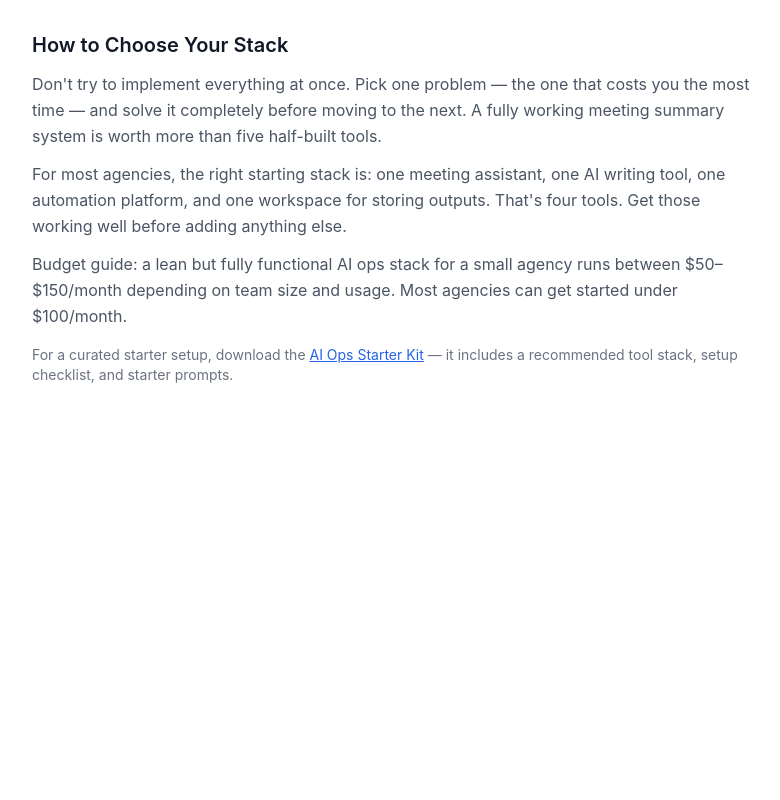
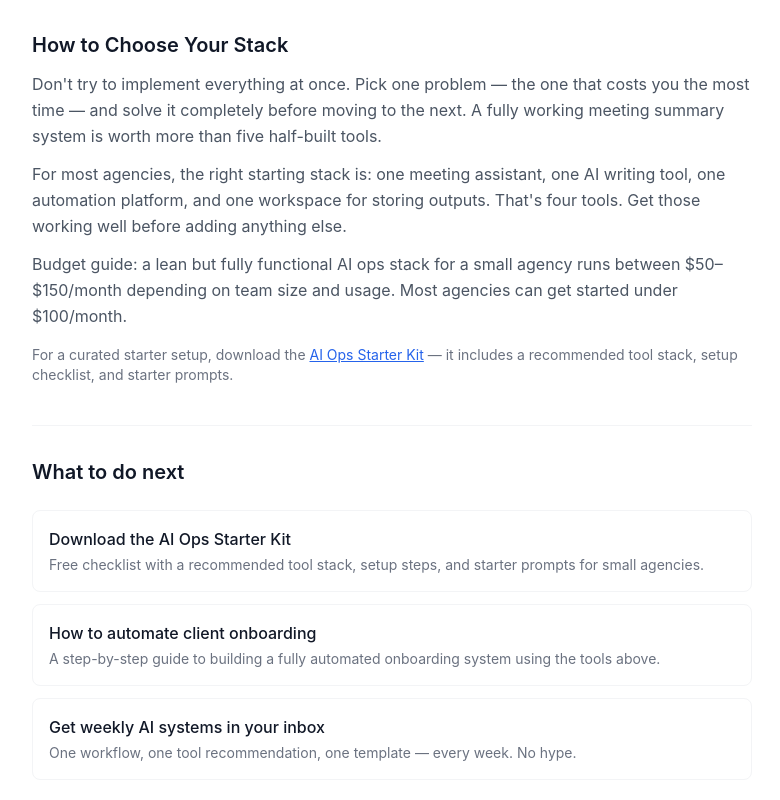
Before and after one commit to veramey/my-website, a Next.js app: page /tools/best-ai-tools-small-agencies in a window 1280 px wide. Shown: the part 2822-3622 px from the top of the page, without its empty margins (248-1028 px from the left). Before the commit the page ends 3287 px from the top, so only its background shows below. Built offline with nearby package versions, Linux system fonts and the light colour scheme.

Commit message:
feat: implement issue #157 (#159)
Implemented by AI Teammate via Claude Code.
Closes #157

Co-authored-by: AI Teammate <agent.ai.native@gmail.com>

```diff
--- a/src/pages/tools/best-ai-tools-small-agencies.tsx
+++ b/src/pages/tools/best-ai-tools-small-agencies.tsx
@@ -169,6 +169,34 @@ export default function BestAiToolsSmallAgencies() {
               — it includes a recommended tool stack, setup checklist, and starter prompts.
             </p>
           </section>
+
+          {/* Final CTA */}
+          <div className="mt-10 border-t border-gray-100 pt-8">
+            <h2 className="text-xl font-semibold text-gray-900">What to do next</h2>
+            <div className="mt-6 space-y-3">
+              <Link
+                href="/templates/client-onboarding-ai-checklist"
+                className="block p-4 border border-gray-100 rounded-lg hover:border-gray-300 transition-colors"
+              >
+                <p className="font-medium text-gray-900">Download the AI Ops Starter Kit</p>
+                <p className="text-sm text-gray-500 mt-1">Free checklist with a recommended tool stack, setup steps, and starter prompts for small agencies.</p>
+              </Link>
+              <Link
+                href="/guides/automate-client-onboarding-small-agency"
+                className="block p-4 border border-gray-100 rounded-lg hover:border-gray-300 transition-colors"
+              >
+                <p className="font-medium text-gray-900">How to automate client onboarding</p>
+                <p className="text-sm text-gray-500 mt-1">A step-by-step guide to building a fully automated onboarding system using the tools above.</p>
+              </Link>
+              <Link
+                href="/newsletter"
+                className="block p-4 border border-gray-100 rounded-lg hover:border-gray-300 transition-colors"
+              >
+                <p className="font-medium text-gray-900">Get weekly AI systems in your inbox</p>
+                <p className="text-sm text-gray-500 mt-1">One workflow, one tool recommendation, one template — every week. No hype.</p>
+              </Link>
+            </div>
+          </div>
         </article>
       </div>
     </>
```
Also changed, not shown: 1 other file (tests, documents, lock files or other folders).
